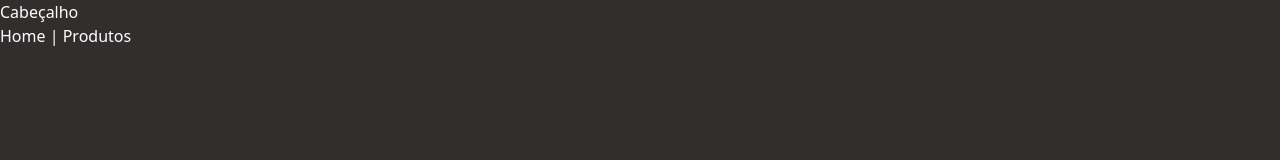
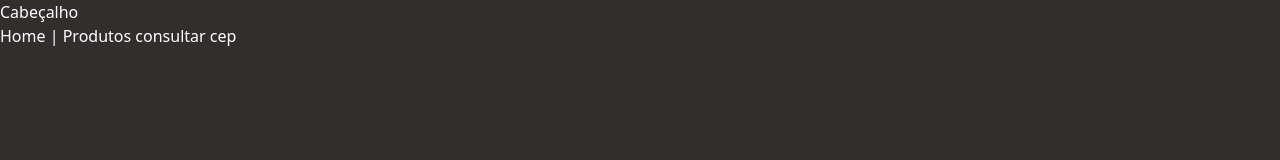
Before and after one commit to 1TDSPF-25/sistema-flow, a React (Vite) app in the folder aula-13/: page / in a window 1280 px wide. Shown: the top 160 px of the page. Built offline with nearby package versions, Linux system fonts and the light colour scheme.

Commit message:
link para rota consultar cep

```diff
--- a/aula-13/package.json
+++ b/aula-13/package.json
@@ -14,6 +14,7 @@
     "@tailwindcss/vite": "^4.1.13",
     "react": "^19.1.1",
     "react-dom": "^19.1.1",
+    "react-hook-form": "^7.62.0",
     "react-icons": "^5.5.0",
     "react-router-dom": "^7.8.1",
     "tailwindcss": "^4.1.13"
--- a/aula-13/src/components/Menu/Menu.tsx
+++ b/aula-13/src/components/Menu/Menu.tsx
@@ -6,6 +6,7 @@ export default function Menu(){
         <nav>
             <Link to="/">Home </Link>|
             <Link to="/produtos"> Produtos</Link>
+            <Link to="/consulta-cep"> consultar cep</Link>
         </nav>
     );
 }
--- /dev/null
+++ b/package.json
@@ -0,0 +1,5 @@
+{
+  "dependencies": {
+    "json-server": "^1.0.0-beta.3"
+  }
+}
```
Also changed, not shown: 2 other files (tests, documents, lock files or other folders).
